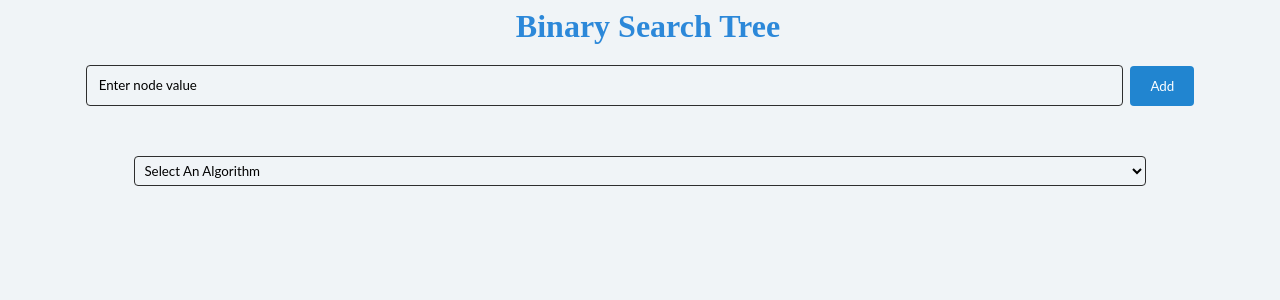
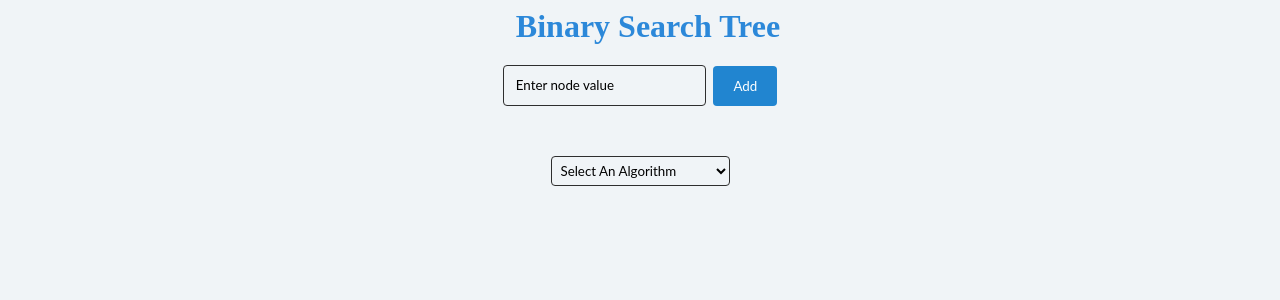
Before and after one commit to Souvik-Banerjee2000/TreeVisualiser, a React (Create React App) app: page / in a window 1280 px wide. Shown: the top 300 px of the page. Built offline with nearby package versions, Linux system fonts and the light colour scheme.

Commit message:
Input width reduced

```diff
--- a/src/components/styles/Form.css
+++ b/src/components/styles/Form.css
@@ -6,7 +6,7 @@
 }
 
 input[type=number], select, textarea {
-    width: 80%;
+    /* width: 80%; */
     padding: 12px;
     border: 1px solid #ccc;
     border-radius: 4px;
```
